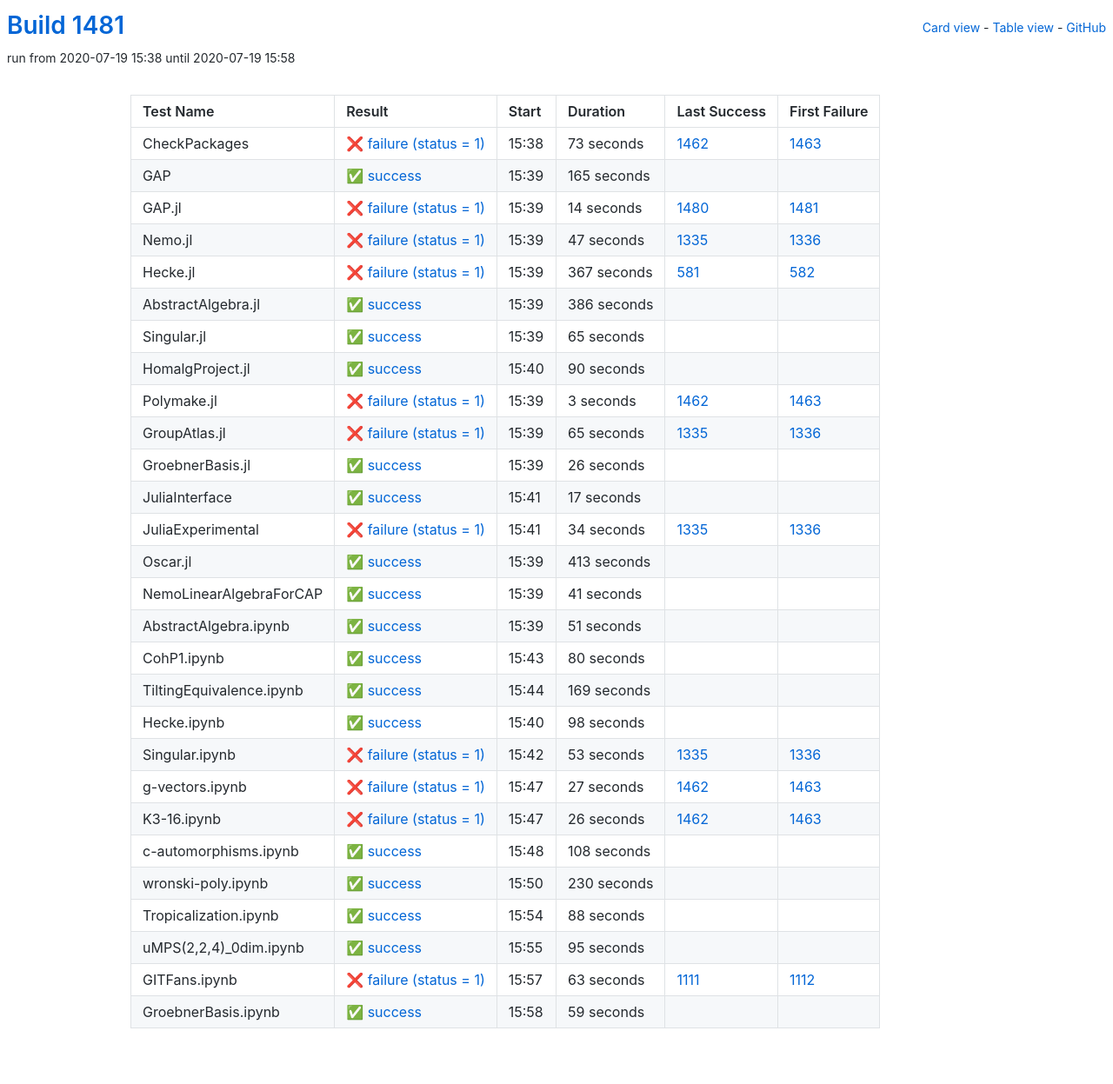
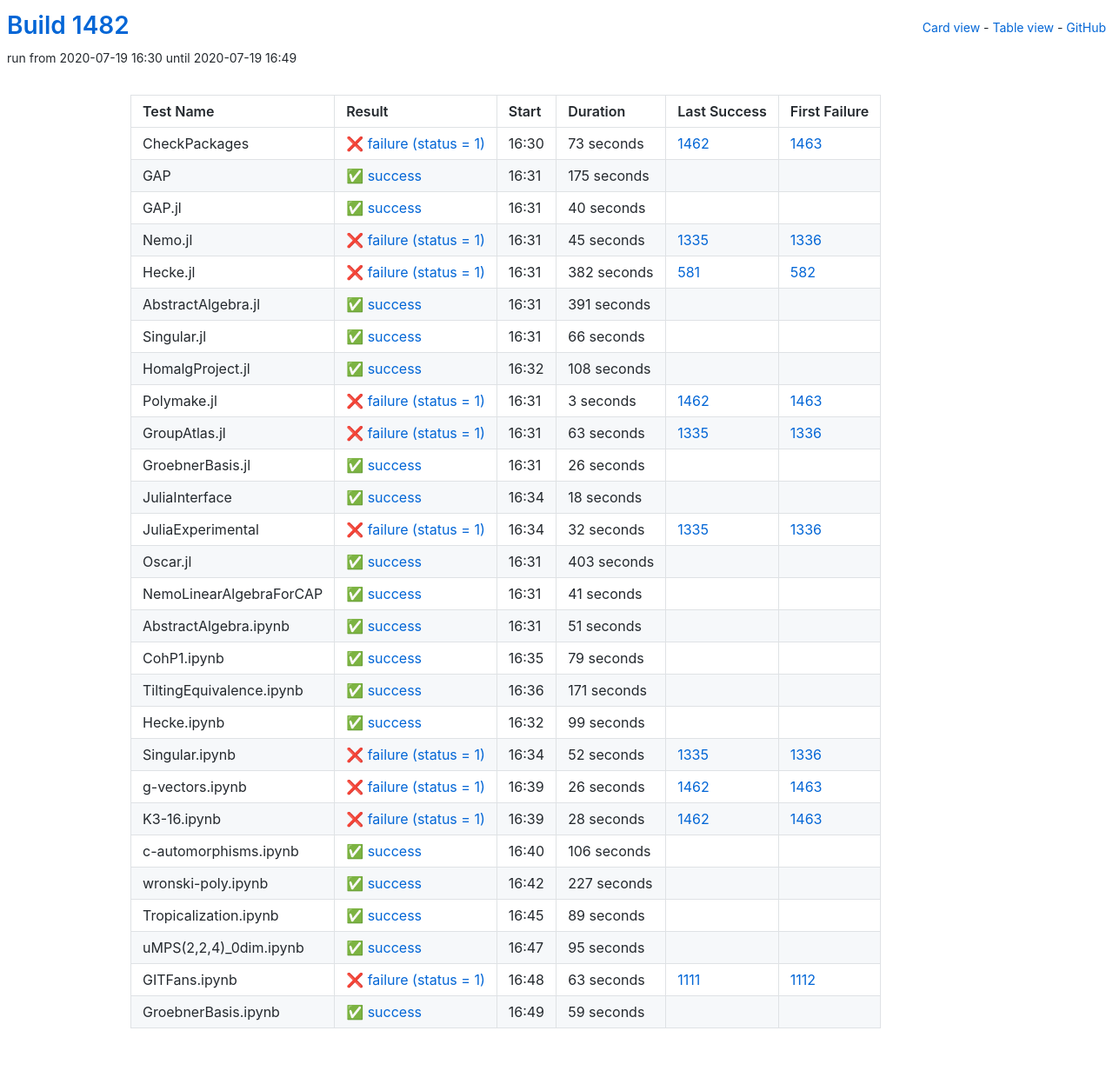
Before and after one commit to oscar-system/oscar-ci-status-1.4, a Jekyll site: the page built from table.html, in a window 1280 px wide. Shown: the whole page at 87% size. Built offline with Jekyll 4.4.1, drawn with Linux system fonts in a browser that asks for light colours.

Commit message:
Build #1482

```diff
--- a/_data/ci.yml
+++ b/_data/ci.yml
@@ -1,6 +1,6 @@
 ---
-build: 1481
-build_url: https://oscarci.mathematik.uni-kl.de/job/oscar-julia-1.4/1481/
+build: 1482
+build_url: https://oscarci.mathematik.uni-kl.de/job/oscar-julia-1.4/1482/
 job: oscar-julia-1.4
 organization: oscar-system
 repo: oscar-ci-status-1.4
@@ -8,8 +8,8 @@ repourl: https://github.com/oscar-system/oscar-ci-status-1.4
 tests:
 - name: CheckPackages
   id: checkpackages
-  log: https://oscarci.mathematik.uni-kl.de/job/oscar-julia-1.4/1481/artifact/logs/build-1481/CheckPackages.log
-  start: 2020-07-19 15:38
+  log: https://oscarci.mathematik.uni-kl.de/job/oscar-julia-1.4/1482/artifact/logs/build-1482/CheckPackages.log
+  start: 2020-07-19 16:30
   success: false
   exitcode: 1
   status: failure
@@ -20,92 +20,92 @@ tests:
   first_failure_url: https://oscarci.mathematik.uni-kl.de/job/oscar-julia-1.4/1463/
 - name: GAP
   id: gap
-  log: https://oscarci.mathematik.uni-kl.de/job/oscar-julia-1.4/1481/artifact/logs/build-1481/GAP.log
-  start: 2020-07-19 15:39
+  log: https://oscarci.mathematik.uni-kl.de/job/oscar-julia-1.4/1482/artifact/logs/build-1482/GAP.log
+  start: 2020-07-19 16:31
   success: true
   exitcode: 0
   status: success
-  duration: 165
+  duration: 175
   last_success: false
   last_success_url:
   first_failure: false
   first_failure_url:
 - name: GAP.jl
   id: gap-jl
-  log: https://oscarci.mathematik.uni-kl.de/job/oscar-julia-1.4/1481/artifact/logs/build-1481/GAP.jl.log
-  start: 2020-07-19 15:39
+  log: https://oscarci.mathematik.uni-kl.de/job/oscar-julia-1.4/1482/artifact/logs/build-1482/GAP.jl.log
+  start: 2020-07-19 16:31
+  success: true
+  exitcode: 0
+  status: success
+  duration: 40
+  last_success: false
+  last_success_url:
+  first_failure: false
+  first_failure_url:
+- name: Nemo.jl
+  id: nemo-jl
+  log: https://oscarci.mathematik.uni-kl.de/job/oscar-julia-1.4/1482/artifact/logs/build-1482/Nemo.jl.log
+  start: 2020-07-19 16:31
   success: false
   exitcode: 1
   status: failure
-  duration: 14
-  last_success: 1480
-  last_success_url: https://oscarci.mathematik.uni-kl.de/job/oscar-julia-1.4/1480/
-  first_failure: 1481
-  first_failure_url: https://oscarci.mathematik.uni-kl.de/job/oscar-julia-1.4/1481/
-- name: Nemo.jl
-  id: nemo-jl
-  log: https://oscarci.mathematik.uni-kl.de/job/oscar-julia-1.4/1481/artifact/logs/build-1481/Nemo.jl.log
-  start: 2020-07-19 15:39
-  success: false
-  exitcode: 1
-  status: failure
-  duration: 47
+  duration: 45
   last_success: 1335
   last_success_url: https://oscarci.mathematik.uni-kl.de/job/oscar-julia-1.4/1335/
   first_failure: 1336
   first_failure_url: https://oscarci.mathematik.uni-kl.de/job/oscar-julia-1.4/1336/
 - name: Hecke.jl
   id: hecke-jl
-  log: https://oscarci.mathematik.uni-kl.de/job/oscar-julia-1.4/1481/artifact/logs/build-1481/Hecke.jl.log
-  start: 2020-07-19 15:39
+  log: https://oscarci.mathematik.uni-kl.de/job/oscar-julia-1.4/1482/artifact/logs/build-1482/Hecke.jl.log
+  start: 2020-07-19 16:31
   success: false
   exitcode: 1
   status: failure
-  duration: 367
+  duration: 382
   last_success: 581
   last_success_url: https://oscarci.mathematik.uni-kl.de/job/oscar-julia-1.4/581/
   first_failure: 582
   first_failure_url: https://oscarci.mathematik.uni-kl.de/job/oscar-julia-1.4/582/
 - name: AbstractAlgebra.jl
   id: abstractalgebra-jl
-  log: https://oscarci.mathematik.uni-kl.de/job/oscar-julia-1.4/1481/artifact/logs/build-1481/AbstractAlgebra.jl.log
-  start: 2020-07-19 15:39
+  log: https://oscarci.mathematik.uni-kl.de/job/oscar-julia-1.4/1482/artifact/logs/build-1482/AbstractAlgebra.jl.log
+  start: 2020-07-19 16:31
   success: true
   exitcode: 0
   status: success
-  duration: 386
+  duration: 391
   last_success: false
   last_success_url:
   first_failure: false
   first_failure_url:
 - name: Singular.jl
   id: singular-jl
-  log: https://oscarci.mathematik.uni-kl.de/job/oscar-julia-1.4/1481/artifact/logs/build-1481/Singular.jl.log
-  start: 2020-07-19 15:39
+  log: https://oscarci.mathematik.uni-kl.de/job/oscar-julia-1.4/1482/artifact/logs/build-1482/Singular.jl.log
+  start: 2020-07-19 16:31
   success: true
   exitcode: 0
   status: success
-  duration: 65
+  duration: 66
   last_success: false
   last_success_url:
   first_failure: false
   first_failure_url:
 - name: HomalgProject.jl
   id: homalgproject-jl
-  log: https://oscarci.mathematik.uni-kl.de/job/oscar-julia-1.4/1481/artifact/logs/build-1481/HomalgProject.jl.log
-  start: 2020-07-19 15:40
+  log: https://oscarci.mathematik.uni-kl.de/job/oscar-julia-1.4/1482/artifact/logs/build-1482/HomalgProject.jl.log
+  start: 2020-07-19 16:32
   success: true
   exitcode: 0
   status: success
-  duration: 90
+  duration: 108
   last_success: false
   last_success_url:
   first_failure: false
   first_failure_url:
 - name: Polymake.jl
   id: polymake-jl
-  log: https://oscarci.mathematik.uni-kl.de/job/oscar-julia-1.4/1481/artifact/logs/build-1481/Polymake.jl.log
-  start: 2020-07-19 15:39
+  log: https://oscarci.mathematik.uni-kl.de/job/oscar-julia-1.4/1482/artifact/logs/build-1482/Polymake.jl.log
+  start: 2020-07-19 16:31
   success: false
   exitcode: 1
   status: failure
@@ -116,20 +116,20 @@ tests:
   first_failure_url: https://oscarci.mathematik.uni-kl.de/job/oscar-julia-1.4/1463/
 - name: GroupAtlas.jl
   id: groupatlas-jl
-  log: https://oscarci.mathematik.uni-kl.de/job/oscar-julia-1.4/1481/artifact/logs/build-1481/GroupAtlas.jl.log
-  start: 2020-07-19 15:39
+  log: https://oscarci.mathematik.uni-kl.de/job/oscar-julia-1.4/1482/artifact/logs/build-1482/GroupAtlas.jl.log
+  start: 2020-07-19 16:31
   success: false
   exitcode: 1
   status: failure
-  duration: 65
+  duration: 63
   last_success: 1335
   last_success_url: https://oscarci.mathematik.uni-kl.de/job/oscar-julia-1.4/1335/
   first_failure: 1336
   first_failure_url: https://oscarci.mathematik.uni-kl.de/job/oscar-julia-1.4/1336/
 - name: GroebnerBasis.jl
   id: groebnerbasis-jl
-  log: https://oscarci.mathematik.uni-kl.de/job/oscar-julia-1.4/1481/artifact/logs/build-1481/GroebnerBasis.jl.log
-  start: 2020-07-19 15:39
+  log: https://oscarci.mathematik.uni-kl.de/job/oscar-julia-1.4/1482/artifact/logs/build-1482/GroebnerBasis.jl.log
+  start: 2020-07-19 16:31
   success: true
   exitcode: 0
   status: success
@@ -140,44 +140,44 @@ tests:
   first_failure_url:
 - name: JuliaInterface
   id: juliainterface
-  log: https://oscarci.mathematik.uni-kl.de/job/oscar-julia-1.4/1481/artifact/logs/build-1481/JuliaInterface.log
-  start: 2020-07-19 15:41
+  log: https://oscarci.mathematik.uni-kl.de/job/oscar-julia-1.4/1482/artifact/logs/build-1482/JuliaInterface.log
+  start: 2020-07-19 16:34
   success: true
   exitcode: 0
   status: success
-  duration: 17
+  duration: 18
   last_success: false
   last_success_url:
   first_failure: false
   first_failure_url:
 - name: JuliaExperimental
   id: juliaexperimental
-  log: https://oscarci.mathematik.uni-kl.de/job/oscar-julia-1.4/1481/artifact/logs/build-1481/JuliaExperimental.log
-  start: 2020-07-19 15:41
+  log: https://oscarci.mathematik.uni-kl.de/job/oscar-julia-1.4/1482/artifact/logs/build-1482/JuliaExperimental.log
+  start: 2020-07-19 16:34
   success: false
   exitcode: 1
   status: failure
-  duration: 34
+  duration: 32
   last_success: 1335
   last_success_url: https://oscarci.mathematik.uni-kl.de/job/oscar-julia-1.4/1335/
   first_failure: 1336
   first_failure_url: https://oscarci.mathematik.uni-kl.de/job/oscar-julia-1.4/1336/
 - name: Oscar.jl
   id: oscar-jl
-  log: https://oscarci.mathematik.uni-kl.de/job/oscar-julia-1.4/1481/artifact/logs/build-1481/Oscar.jl.log
-  start: 2020-07-19 15:39
+  log: https://oscarci.mathematik.uni-kl.de/job/oscar-julia-1.4/1482/artifact/logs/build-1482/Oscar.jl.log
+  start: 2020-07-19 16:31
   success: true
   exitcode: 0
   status: success
-  duration: 413
+  duration: 403
   last_success: false
   last_success_url:
   first_failure: false
   first_failure_url:
 - name: NemoLinearAlgebraForCAP
   id: nemolinearalgebraforcap
-  log: https://oscarci.mathematik.uni-kl.de/job/oscar-julia-1.4/1481/artifact/logs/build-1481/NemoLinearAlgebraForCAP.log
-  start: 2020-07-19 15:39
+  log: https://oscarci.mathematik.uni-kl.de/job/oscar-julia-1.4/1482/artifact/logs/build-1482/NemoLinearAlgebraForCAP.log
+  start: 2020-07-19 16:31
   success: true
   exitcode: 0
   status: success
@@ -188,8 +188,8 @@ tests:
   first_failure_url:
 - name: AbstractAlgebra.ipynb
   id: abstractalgebra-ipynb
-  log: https://oscarci.mathematik.uni-kl.de/job/oscar-julia-1.4/1481/artifact/logs/build-1481/AbstractAlgebra.ipynb.log
-  start: 2020-07-19 15:39
+  log: https://oscarci.mathematik.uni-kl.de/job/oscar-julia-1.4/1482/artifact/logs/build-1482/AbstractAlgebra.ipynb.log
+  start: 2020-07-19 16:31
   success: true
   exitcode: 0
   status: success
@@ -200,68 +200,56 @@ tests:
   first_failure_url:
 - name: CohP1.ipynb
   id: cohp1-ipynb
-  log: https://oscarci.mathematik.uni-kl.de/job/oscar-julia-1.4/1481/artifact/logs/build-1481/CohP1.ipynb.log
-  start: 2020-07-19 15:43
+  log: https://oscarci.mathematik.uni-kl.de/job/oscar-julia-1.4/1482/artifact/logs/build-1482/CohP1.ipynb.log
+  start: 2020-07-19 16:35
   success: true
   exitcode: 0
   status: success
-  duration: 80
+  duration: 79
   last_success: false
   last_success_url:
   first_failure: false
   first_failure_url:
 - name: TiltingEquivalence.ipynb
   id: tiltingequivalence-ipynb
-  log: https://oscarci.mathematik.uni-kl.de/job/oscar-julia-1.4/1481/artifact/logs/build-1481/TiltingEquivalence.ipynb.log
-  start: 2020-07-19 15:44
+  log: https://oscarci.mathematik.uni-kl.de/job/oscar-julia-1.4/1482/artifact/logs/build-1482/TiltingEquivalence.ipynb.log
+  start: 2020-07-19 16:36
   success: true
   exitcode: 0
   status: success
-  duration: 169
+  duration: 171
   last_success: false
   last_success_url:
   first_failure: false
   first_failure_url:
 - name: Hecke.ipynb
   id: hecke-ipynb
-  log: https://oscarci.mathematik.uni-kl.de/job/oscar-julia-1.4/1481/artifact/logs/build-1481/Hecke.ipynb.log
-  start: 2020-07-19 15:40
+  log: https://oscarci.mathematik.uni-kl.de/job/oscar-julia-1.4/1482/artifact/logs/build-1482/Hecke.ipynb.log
+  start: 2020-07-19 16:32
   success: true
   exitcode: 0
   status: success
-  duration: 98
+  duration: 99
   last_success: false
   last_success_url:
   first_failure: false
   first_failure_url:
 - name: Singular.ipynb
   id: singular-ipynb
-  log: https://oscarci.mathematik.uni-kl.de/job/oscar-julia-1.4/1481/artifact/logs/build-1481/Singular.ipynb.log
-  start: 2020-07-19 15:42
+  log: https://oscarci.mathematik.uni-kl.de/job/oscar-julia-1.4/1482/artifact/logs/build-1482/Singular.ipynb.log
+  start: 2020-07-19 16:34
   success: false
   exitcode: 1
   status: failure
-  duration: 53
+  duration: 52
   last_success: 1335
   last_success_url: https://oscarci.mathematik.uni-kl.de/job/oscar-julia-1.4/1335/
   first_failure: 1336
   first_failure_url: https://oscarci.mathematik.uni-kl.de/job/oscar-julia-1.4/1336/
 - name: g-vectors.ipynb
   id: g-vectors-ipynb
-  log: https://oscarci.mathematik.uni-kl.de/job/oscar-julia-1.4/1481/artifact/logs/build-1481/g-vectors.ipynb.log
-  start: 2020-07-19 15:47
-  success: false
-  exitcode: 1
-  status: failure
-  duration: 27
-  last_success: 1462
-  last_success_url: https://oscarci.mathematik.uni-kl.de/job/oscar-julia-1.4/1462/
-  first_failure: 1463
-  first_failure_url: https://oscarci.mathematik.uni-kl.de/job/oscar-julia-1.4/1463/
-- name: K3-16.ipynb
-  id: k3-16-ipynb
-  log: https://oscarci.mathematik.uni-kl.de/job/oscar-julia-1.4/1481/artifact/logs/build-1481/K3-16.ipynb.log
-  start: 2020-07-19 15:47
+  log: https://oscarci.mathematik.uni-kl.de/job/oscar-julia-1.4/1482/artifact/logs/build-1482/g-vectors.ipynb.log
+  start: 2020-07-19 16:39
   success: false
   exitcode: 1
   status: failure
@@ -270,46 +258,58 @@ tests:
   last_success_url: https://oscarci.mathematik.uni-kl.de/job/oscar-julia-1.4/1462/
   first_failure: 1463
   first_failure_url: https://oscarci.mathematik.uni-kl.de/job/oscar-julia-1.4/1463/
+- name: K3-16.ipynb
+  id: k3-16-ipynb
+  log: https://oscarci.mathematik.uni-kl.de/job/oscar-julia-1.4/1482/artifact/logs/build-1482/K3-16.ipynb.log
+  start: 2020-07-19 16:39
+  success: false
+  exitcode: 1
+  status: failure
+  duration: 28
+  last_success: 1462
+  last_success_url: https://oscarci.mathematik.uni-kl.de/job/oscar-julia-1.4/1462/
+  first_failure: 1463
+  first_failure_url: https://oscarci.mathematik.uni-kl.de/job/oscar-julia-1.4/1463/
 - name: c-automorphisms.ipynb
   id: c-automorphisms-ipynb
-  log: https://oscarci.mathematik.uni-kl.de/job/oscar-julia-1.4/1481/artifact/logs/build-1481/c-automorphisms.ipynb.log
-  start: 2020-07-19 15:48
+  log: https://oscarci.mathematik.uni-kl.de/job/oscar-julia-1.4/1482/artifact/logs/build-1482/c-automorphisms.ipynb.log
+  start: 2020-07-19 16:40
   success: true
   exitcode: 0
   status: success
-  duration: 108
+  duration: 106
   last_success: false
   last_success_url:
   first_failure: false
   first_failure_url:
 - name: wronski-poly.ipynb
   id: wronski-poly-ipynb
-  log: https://oscarci.mathematik.uni-kl.de/job/oscar-julia-1.4/1481/artifact/logs/build-1481/wronski-poly.ipynb.log
-  start: 2020-07-19 15:50
+  log: https://oscarci.mathematik.uni-kl.de/job/oscar-julia-1.4/1482/artifact/logs/build-1482/wronski-poly.ipynb.log
+  start: 2020-07-19 16:42
   success: true
   exitcode: 0
   status: success
-  duration: 230
+  duration: 227
   last_success: false
   last_success_url:
   first_failure: false
   first_failure_url:
 - name: Tropicalization.ipynb
   id: tropicalization-ipynb
-  log: https://oscarci.mathematik.uni-kl.de/job/oscar-julia-1.4/1481/artifact/logs/build-1481/Tropicalization.ipynb.log
-  start: 2020-07-19 15:54
+  log: https://oscarci.mathematik.uni-kl.de/job/oscar-julia-1.4/1482/artifact/logs/build-1482/Tropicalization.ipynb.log
+  start: 2020-07-19 16:45
   success: true
   exitcode: 0
   status: success
-  duration: 88
+  duration: 89
   last_success: false
   last_success_url:
   first_failure: false
   first_failure_url:
 - name: uMPS(2,2,4)_0dim.ipynb
   id: umps-2-2-4-0dim-ipynb
-  log: https://oscarci.mathematik.uni-kl.de/job/oscar-julia-1.4/1481/artifact/logs/build-1481/uMPS-2-2-4-_0dim.ipynb.log
-  start: 2020-07-19 15:55
+  log: https://oscarci.mathematik.uni-kl.de/job/oscar-julia-1.4/1482/artifact/logs/build-1482/uMPS-2-2-4-_0dim.ipynb.log
+  start: 2020-07-19 16:47
   success: true
   exitcode: 0
   status: success
@@ -320,8 +320,8 @@ tests:
   first_failure_url:
 - name: GITFans.ipynb
   id: gitfans-ipynb
-  log: https://oscarci.mathematik.uni-kl.de/job/oscar-julia-1.4/1481/artifact/logs/build-1481/GITFans.ipynb.log
-  start: 2020-07-19 15:57
+  log: https://oscarci.mathematik.uni-kl.de/job/oscar-julia-1.4/1482/artifact/logs/build-1482/GITFans.ipynb.log
+  start: 2020-07-19 16:48
   success: false
   exitcode: 1
   status: failure
@@ -332,8 +332,8 @@ tests:
   first_failure_url: https://oscarci.mathematik.uni-kl.de/job/oscar-julia-1.4/1112/
 - name: GroebnerBasis.ipynb
   id: groebnerbasis-ipynb
-  log: https://oscarci.mathematik.uni-kl.de/job/oscar-julia-1.4/1481/artifact/logs/build-1481/GroebnerBasis.ipynb.log
-  start: 2020-07-19 15:58
+  log: https://oscarci.mathematik.uni-kl.de/job/oscar-julia-1.4/1482/artifact/logs/build-1482/GroebnerBasis.ipynb.log
+  start: 2020-07-19 16:49
   success: true
   exitcode: 0
   status: success
```
Also changed, not shown: README.md.
